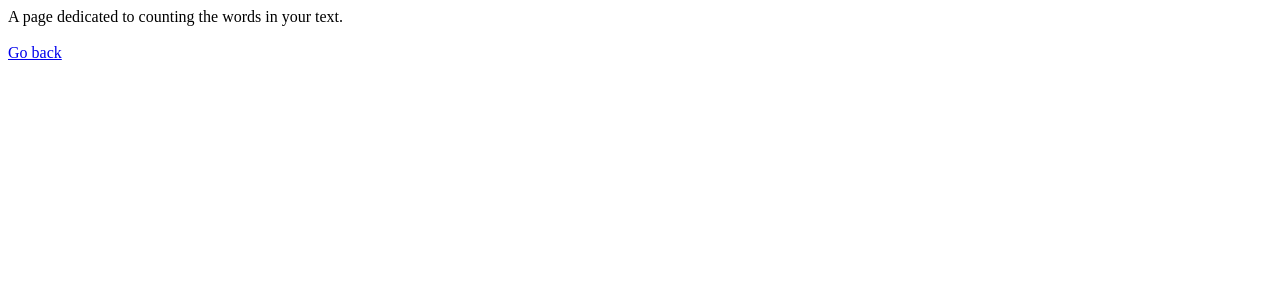
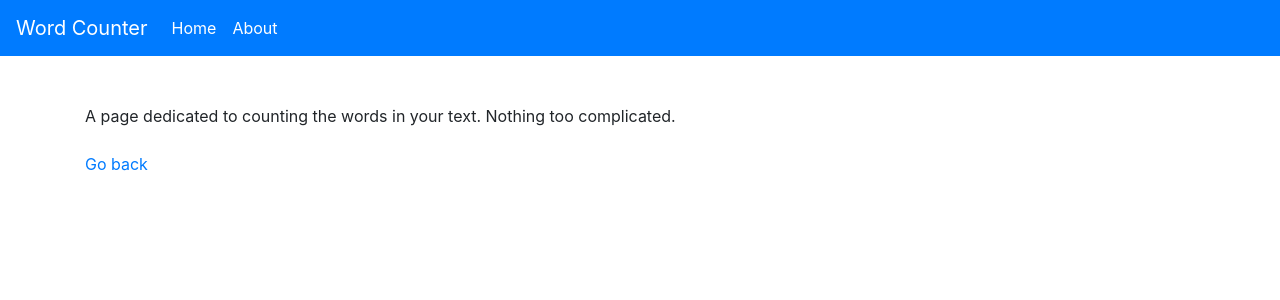
Before and after one commit to ev-moon/wordcount, a Django app: page /about/ in a window 1280 px wide. Shown: the top 300 px of the page. Run offline with Django 3.2, Linux system fonts and the light colour scheme; some libraries are stand-ins or nearby versions.

Commit message:
navbar, sorted 기능 추가

```diff
--- a/wcount/templates/about.html
+++ b/wcount/templates/about.html
@@ -1,3 +1,6 @@
-A page dedicated to counting the words in your text.
+{% extends 'base.html' %}
+{% block contents %}
+A page dedicated to counting the words in your text. Nothing too complicated.
 <br><br>
 <a href="{% url 'home' %}">Go back</a>
+{% endblock %}
--- /dev/null
+++ b/wcount/templates/base.html
@@ -0,0 +1,28 @@
+<head>
+    <link rel="stylesheet" href="https://stackpath.bootstrapcdn.com/bootstrap/4.3.1/css/bootstrap.min.css" integrity="sha384-ggOyR0iXCbMQv3Xipma34MD+dH/1fQ784/j6cY/iJTQUOhcWr7x9JvoRxT2MZw1T" crossorigin="anonymous">
+    <script src="https://code.jquery.com/jquery-3.3.1.slim.min.js" integrity="sha384-q8i/X+965DzO0rT7abK41JStQIAqVgRVzpbzo5smXKp4YfRvH+8abtTE1Pi6jizo" crossorigin="anonymous"></script>
+    <script src="https://cdnjs.cloudflare.com/ajax/libs/popper.js/1.14.7/umd/popper.min.js" integrity="sha384-UO2eT0CpHqdSJQ6hJty5KVphtPhzWj9WO1clHTMGa3JDZwrnQq4sF86dIHNDz0W1" crossorigin="anonymous"></script>
+    <script src="https://stackpath.bootstrapcdn.com/bootstrap/4.3.1/js/bootstrap.min.js" integrity="sha384-JjSmVgyd0p3pXB1rRibZUAYoIIy6OrQ6VrjIEaFf/nJGzIxFDsf4x0xIM+B07jRM" crossorigin="anonymous"></script>
+</head>
+<body>
+    <nav class="navbar navbar-expand-lg navbar-dark bg-primary">
+        <a class="navbar-brand" href="#">Word Counter</a>
+        <button class="navbar-toggler" type="button" data-toggle="collapse" data-target="#navbarNav" aria-controls="navbarNav" aria-expanded="false" aria-label="Toggle navigation">
+          <span class="navbar-toggler-icon"></span>
+        </button>
+        <div class="collapse navbar-collapse" id="navbarNav">
+          <ul class="navbar-nav">
+            <li class="nav-item active">
+              <a class="nav-link" href="{% url 'home' %}">Home</a>
+            </li>
+            <li class="nav-item active">
+              <a class="nav-link" href="{% url 'about' %}">About</a>
+            </li>
+          </ul>
+        </div>
+    </nav>
+    <div class="container mt-5">
+    {% block contents %}
+    {% endblock %}
+    </div>
+</body>
--- a/wcount/templates/home.html
+++ b/wcount/templates/home.html
@@ -1,9 +1,11 @@
+{% extends 'base.html' %}
+{% block contents %}
 <h1>Word Counter</h1>
 <br><br>
-<a href="{% url 'about' %}">About</a>
 
 <form action="{% url 'result' %}">
-    <textarea cols="50" rows="20" name="rawtext"></textarea>
+    <textarea cols="70" rows="15" name="rawtext"></textarea>
     <br>
     <input type="submit" value="Count!">
 </form>
+{% endblock %}
--- a/wcount/views.py
+++ b/wcount/views.py
@@ -16,4 +16,5 @@ def result(request):
             counts[word] +=1
         else:
             counts[word] = 1
-    return render(request, 'result.html', {'raw': text, 'length': len(a), 'counts': counts.items()})
+    counts = sorted(counts.items(), key=lambda k : k[1], reverse=True)
+    return render(request, 'result.html', {'raw': text, 'length': len(a), 'counts': counts})
```
Also changed, not shown: wcount/templates/result.html (+7 -2 lines).
